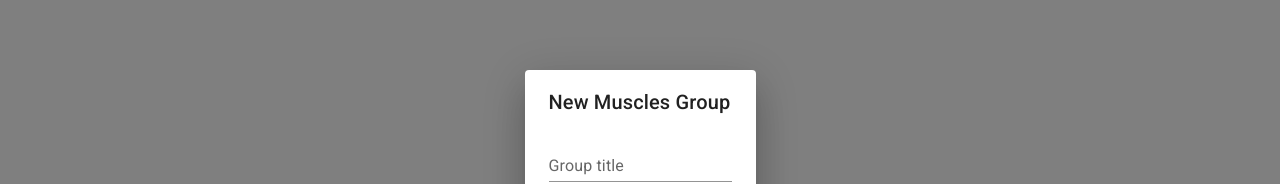
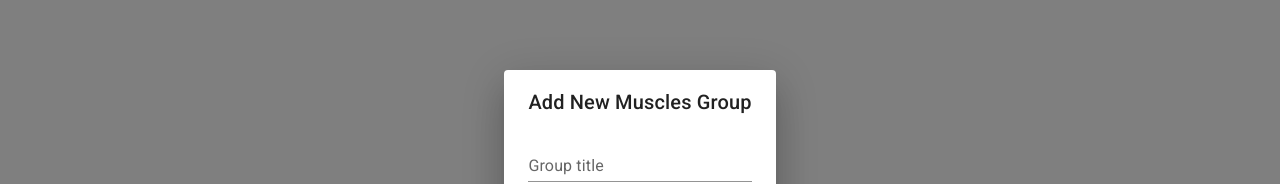
Before and after one commit to alex-shepel/workout-frontend, a React (Create React App) app: page /exercises in a window 1280 px wide. Both pictures are taken after a click on the button 1184 px from the left and 44 px from the top of the page. Shown: the part 206-390 px from the top of the page. Built offline with nearby package versions, Linux system fonts and the light colour scheme.

Commit message:
refactor title of the add new muscles group modal

```diff
--- a/src/components/exercises/AddGroupModal/AddGroupModal.tsx
+++ b/src/components/exercises/AddGroupModal/AddGroupModal.tsx
@@ -42,7 +42,7 @@ const AddGroupModal: FC<{ open: boolean; onClose: () => void }> = props => {
   return (
     <Dialog open={open} onClose={onClose}>
       <form onSubmit={formik.handleSubmit}>
-        <DialogTitle>New Muscles Group</DialogTitle>
+        <DialogTitle>Add New Muscles Group</DialogTitle>
         <DialogContent sx={s.content}>
           <TextField
             value={formik.values.title}
```
